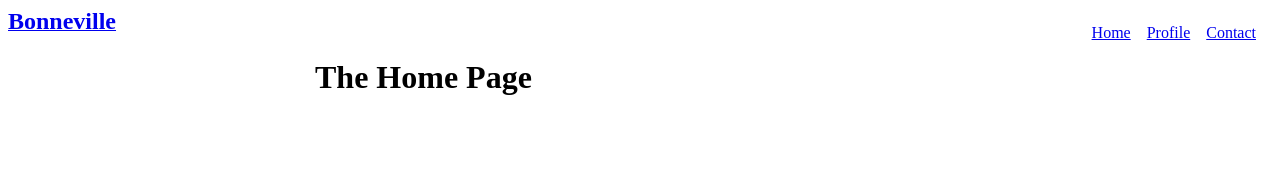
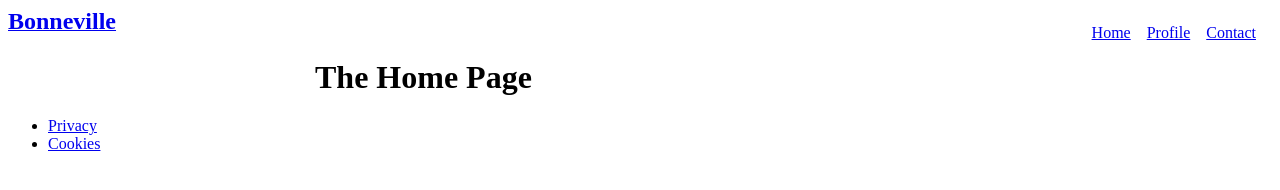
Before and after one commit to bagseye/bonneville, a Gatsby site: page / in a window 1280 px wide. Built offline with nearby package versions, Linux system fonts and the light colour scheme; Gatsby itself is replaced by a stand-in of ours.

Commit message:
Added footer component

```diff
--- /dev/null
+++ b/src/components/footer.js
@@ -0,0 +1,17 @@
+import React from "react"
+import { Link } from "gatsby"
+
+const ListLink = props => (
+    <li>
+        <Link to={props.to}>{props.children}</Link>
+    </li>
+)
+
+export default () => (
+    <footer>
+        <ul>
+            <ListLink to="/privacy/">Privacy</ListLink>
+            <ListLink to="/cookies/">Cookies</ListLink>
+        </ul>
+    </footer>
+)
--- a/src/components/layout.js
+++ b/src/components/layout.js
@@ -1,5 +1,6 @@
 import React from "react"
 import Header from "../components/header"
+import Footer from "../components/footer"
 
 export default ({ children }) => (
     <>
@@ -7,5 +8,6 @@ export default ({ children }) => (
         <div style={{ margin: `0 auto`, maxWidth: 650, padding: `0 1rem` }}>
             {children}
         </div>
+        <Footer />
     </>
 )
```
